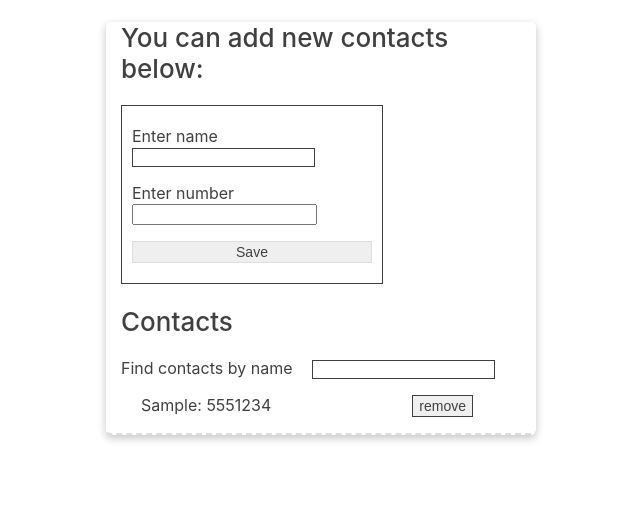
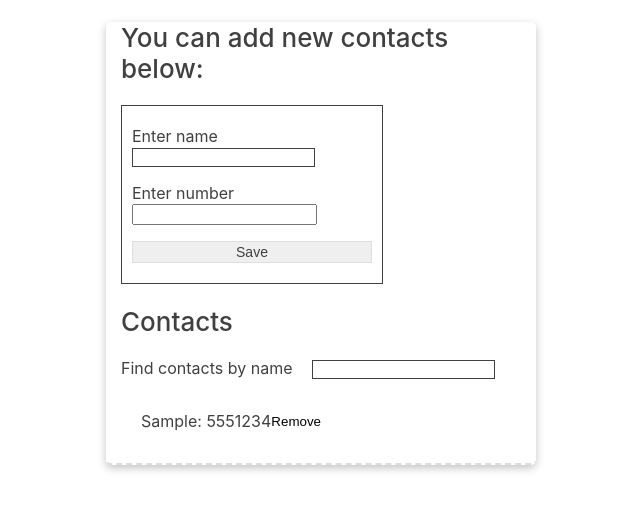
Before and after one commit to vlevkovska/goit-react-hw-02-phonebook, a React (Create React App) app: page / in a window 1280 px wide. Both pictures are taken after typing "Sample", "5551234" into the empty fields and a click on the button "Save". Shown: the top 510 px of the page, without its empty margins (319-959 px from the left). Built offline with nearby package versions, Linux system fonts and the light colour scheme.

Commit message:
Component ContactElement added

```diff
--- /dev/null
+++ b/src/Components/ContactElement/ContactElement.js
@@ -0,0 +1,22 @@
+import PropTypes from 'prop-types';
+import ce from './ContactElement.module.css';
+
+const ContactsEl = ({ name, number, id, onDeleteContact }) => (
+  <div className={ce.box}>
+    <p>{name}</p>
+    <p>: {number}</p>
+    <button
+      className={ce.btn}
+      type="button"
+      onClick={() => onDeleteContact(id)}
+    >
+      Remove
+    </button>
+  </div>
+);
+ContactsEl.propTypes = {
+  onDeleteContact: PropTypes.func,
+  name: PropTypes.string.isRequired,
+  number: PropTypes.string.isRequired,
+};
+export default ContactsEl;
--- /dev/null
+++ b/src/Components/ContactElement/ContactElement.module.css
@@ -0,0 +1,10 @@
+.box {
+  display: flex;
+}
+.btn {
+  background-color: Transparent;
+  border: none;
+  cursor: pointer;
+  margin-left: auto;
+  padding: 0;
+}
--- a/src/Components/ContactList/ContactList.js
+++ b/src/Components/ContactList/ContactList.js
@@ -1,33 +1,29 @@
 import PropTypes from 'prop-types';
-import s from './ContactList.module.css';
+import c from './ContactList.module.css';
+import ContactsEl from '../ContactElement/ContactElement';
 
-const ContactList = ({ contacts, deleteContact }) => {
-  return (
-    <ul className={s.list}>
-      {contacts.map(contact => {
-        return (
-          <li className={s.item} key={contact.id}>
-            <span>
-              {contact.name}: {contact.number}
-            </span>
-            <button
-              className={s.button}
-              type="button"
-              id={contact.id}
-              onClick={() => deleteContact(contact.id)}
-            >
-              remove
-            </button>
-          </li>
-        );
-      })}
-    </ul>
-  );
+const Contacts = ({ contacts, deleteContact }) => (
+  <ul className={c.list}>
+    {contacts.map(({ id, name, number }) => (
+      <li key={id} className={c.item}>
+        <ContactsEl
+          name={name}
+          number={number}
+          onDeleteContact={() => deleteContact(id)}
+        />
+      </li>
+    ))}
+  </ul>
+);
+Contacts.propTypes = {
+  onDeleteContact: PropTypes.func,
+  contacts: PropTypes.arrayOf(
+    PropTypes.shape({
+      id: PropTypes.string.isRequired,
+      name: PropTypes.string.isRequired,
+      number: PropTypes.string.isRequired,
+    }),
+  ),
 };
 
-ContactList.propTypes = {
-  contacts: PropTypes.array,
-  deleteContact: PropTypes.func,
-};
-
-export default ContactList;
+export default Contacts;
```
